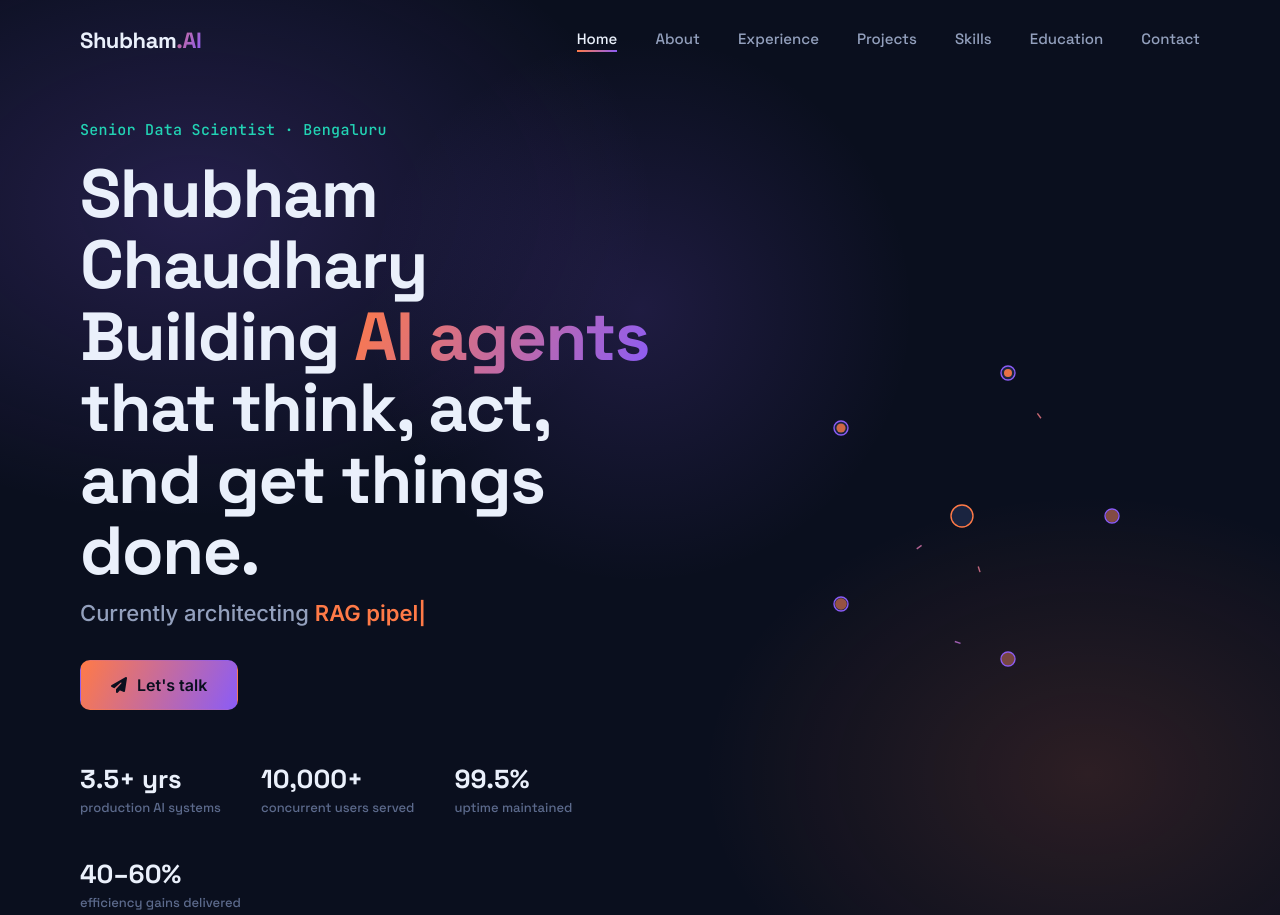
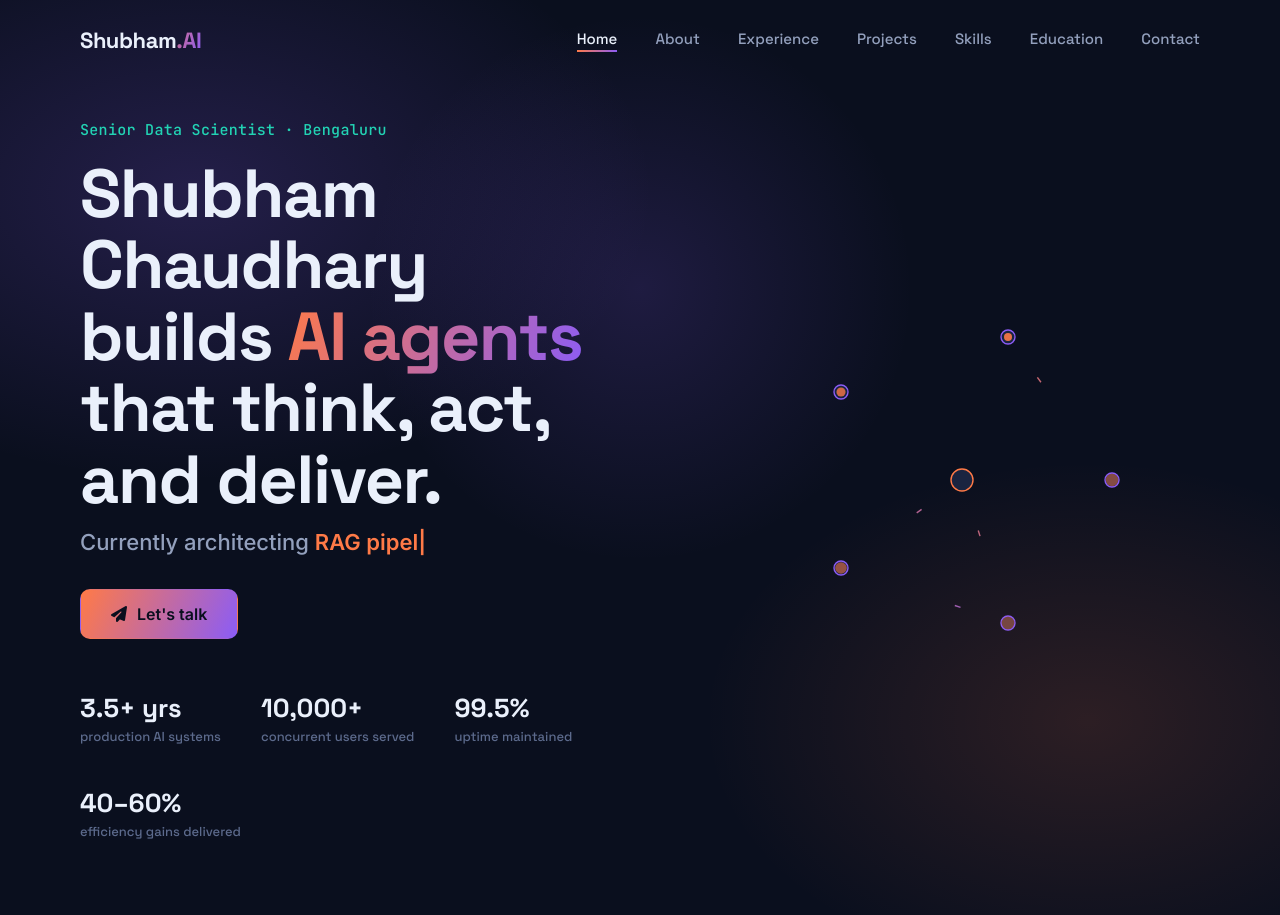
Before and after one commit to MasteriNeuron/Portfolio, a plain HTML site: page index.html in a window 1280 px wide. Shown: the top 915 px of the page. Drawn offline with nearby package versions, Linux system fonts and the light colour scheme.

Commit message:
Update description text for clarity

```diff
--- a/index.html
+++ b/index.html
@@ -35,7 +35,7 @@
         <div class="max-width">
             <div class="home-content">
                 <span class="text-1">Senior Data Scientist · Bengaluru</span>
-                <div class="text-2">Shubham Chaudhary<br>Building <span class="grad">AI agents</span> that think, act, and get things done.</div>
+                <div class="text-2">Shubham Chaudhary<br>builds <span class="grad">AI agents</span> that think, act, and deliver.</div>
                 <div class="text-3">Currently architecting <span class="typing"></span></div>
                 <a href="#contact"><i class="fas fa-paper-plane"></i> Let's talk</a>
 
```
